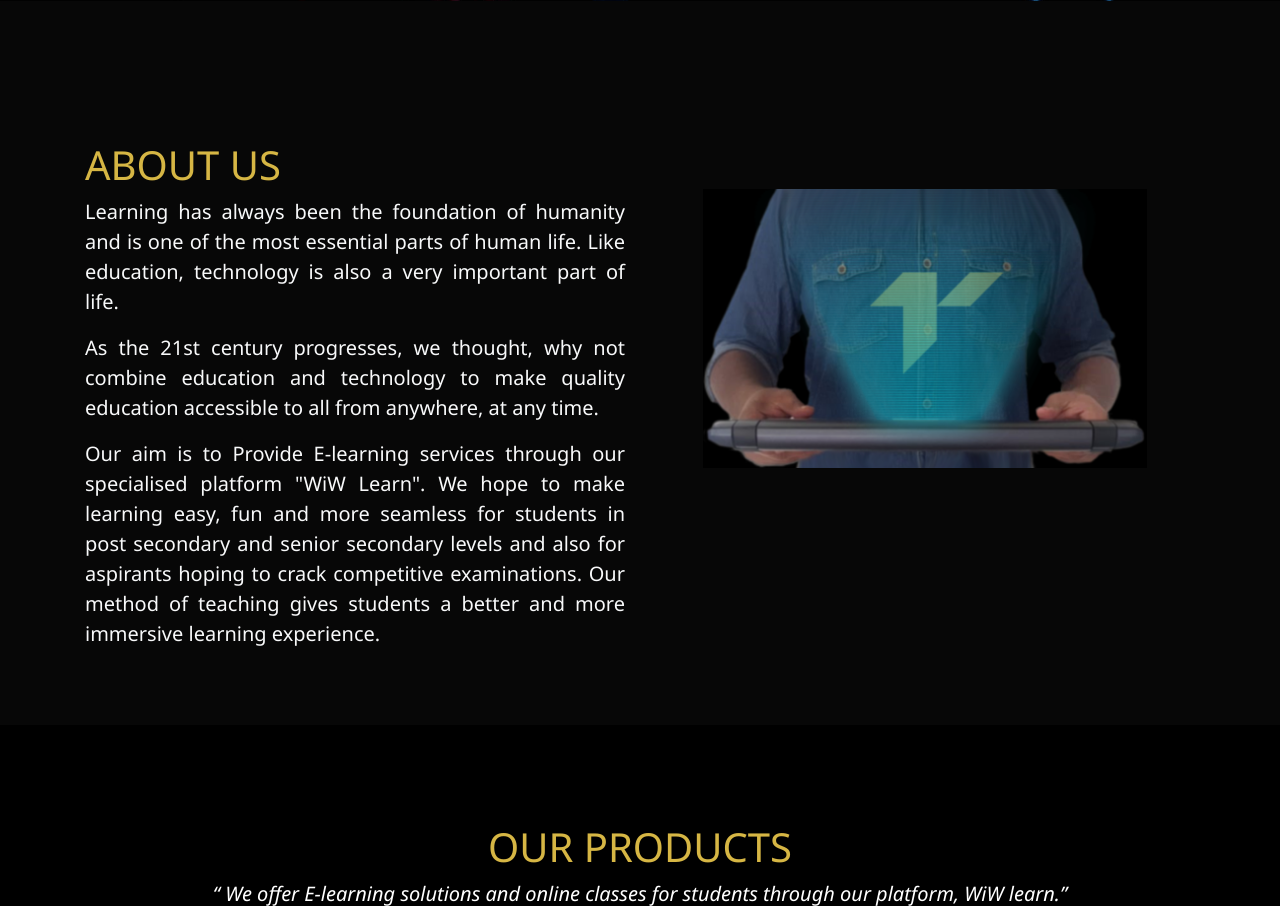
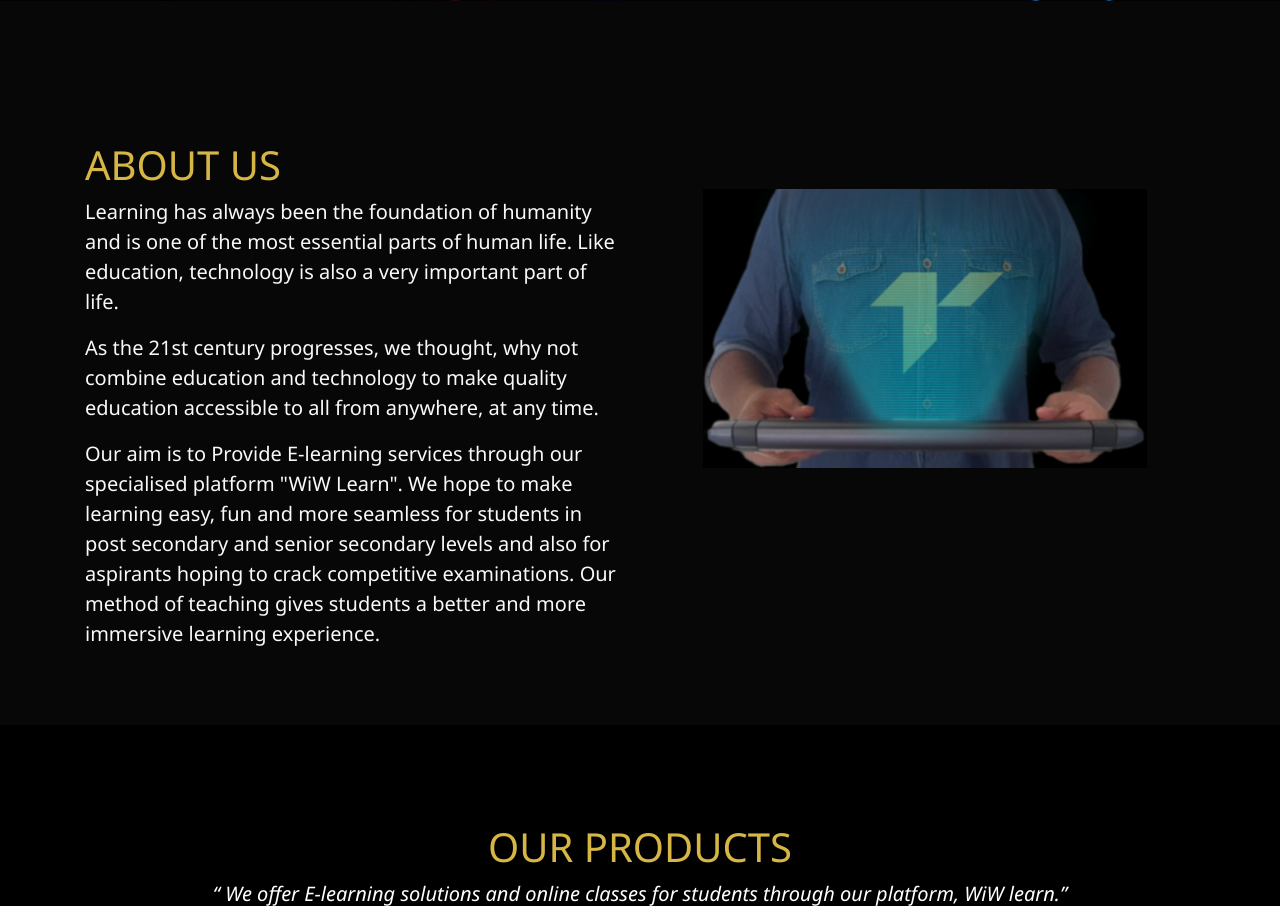
Before and after one commit to thinkivatedevelopers/web, a PHP site: page / in a window 1280 px wide. Shown: the part 799-1705 px from the top of the page. Run offline with PHP 8.4, Linux system fonts and the light colour scheme; some libraries are stand-ins or nearby versions.

Commit message:
text justify removed

```diff
--- a/css/values.css
+++ b/css/values.css
@@ -16,7 +16,6 @@
   font-size: 22px;
 }
 .card1 p {
-  text-align :justify;
   font-size: 19px !important;
   font-family: 'Segoe UI', Tahoma, Geneva, Verdana, sans-serif;
   font-weight: 200;
--- a/index.html
+++ b/index.html
@@ -140,7 +140,7 @@
 				<div class="row">
 					<div class="col-md-6 text-light">
 						<h1 style="color: #d6b644;">ABOUT US</h1>
-						<p class="lead" style="text-align: justify;">Learning has always been the foundation of humanity and is one of the most essential parts of human life. Like education, technology is also a very important part of life. </p><p class="lead" style="text-align: justify;"> As the 21st century progresses, we thought, why not combine education and technology to make quality education accessible to all from anywhere, at any time.  </p> <p class="lead" style="text-align: justify;"> Our aim is to Provide E-learning services through our specialised platform "WiW Learn". We hope to make learning easy, fun and more seamless for students in post secondary and senior secondary levels and also for aspirants hoping to crack competitive examinations. Our method of teaching gives students a better and more immersive learning experience. </p>
+						<p class="lead">Learning has always been the foundation of humanity and is one of the most essential parts of human life. Like education, technology is also a very important part of life. </p><p class="lead"> As the 21st century progresses, we thought, why not combine education and technology to make quality education accessible to all from anywhere, at any time.  </p> <p class="lead"> Our aim is to Provide E-learning services through our specialised platform "WiW Learn". We hope to make learning easy, fun and more seamless for students in post secondary and senior secondary levels and also for aspirants hoping to crack competitive examinations. Our method of teaching gives students a better and more immersive learning experience. </p>
 					</div>
 					<div class="col-md-6">
 						<img class="img-fluid p-5" src="images/test2.png" alt="thinkivatelearning-aboutus">
@@ -166,8 +166,8 @@
 					<div class="col-lg-6  p-5">
 						<h1 style="color: #d6b644;">WIW LEARN</h1>
 						<div class="text-light">
-							<P class="lead" style="text-align: justify;">Lorem ipsum dolor sit amet, consectetur adipisicing elit. Doloremque, consequatur voluptatibus! Quibusdam dicta unde fugit minus magni? Dolor provident molestiae temporibus sunt culpa optio asperiores laboriosam non obcaecati, autem vel?</P>
-							<p class="lead" style="text-align: justify;">Lorem ipsum dolor, sit amet consectetur adipisicing elit. Quos minima aperiam beatae ex. Eius repudiandae harum repellat quisquam voluptates. Rem, minima cumque? Suscipit amet sit nobis eligendi! Perspiciatis, eius. Dolor!</p>
+							<P class="lead">Lorem ipsum dolor sit amet, consectetur adipisicing elit. Doloremque, consequatur voluptatibus! Quibusdam dicta unde fugit minus magni? Dolor provident molestiae temporibus sunt culpa optio asperiores laboriosam non obcaecati, autem vel?</P>
+							<p class="lead">Lorem ipsum dolor, sit amet consectetur adipisicing elit. Quos minima aperiam beatae ex. Eius repudiandae harum repellat quisquam voluptates. Rem, minima cumque? Suscipit amet sit nobis eligendi! Perspiciatis, eius. Dolor!</p>
 							<a href="https://play.google.com" target="_blank">
 								<img height="200px" src="images/google.png">
 							</a>
@@ -185,7 +185,6 @@
 			<div class="container">
 				<div class="block-heading">
 					<h1>OUR VALUES</h1>
-					<p><q> &nbsp;Our core values are our deciding factors for success &nbsp;</q></p>
 				</div>
 				<div class="row">
 					<div class="col-sm-6 col-lg-4 mb-2 animation">
```
Also changed, not shown: images/faq2.jpg (added).
